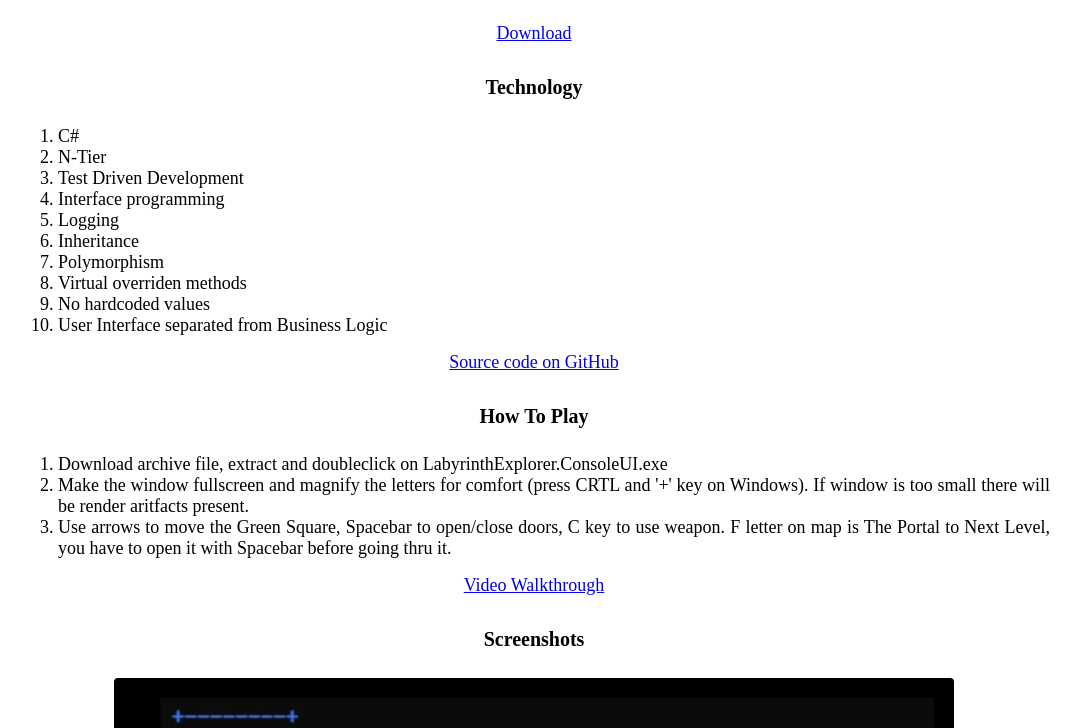
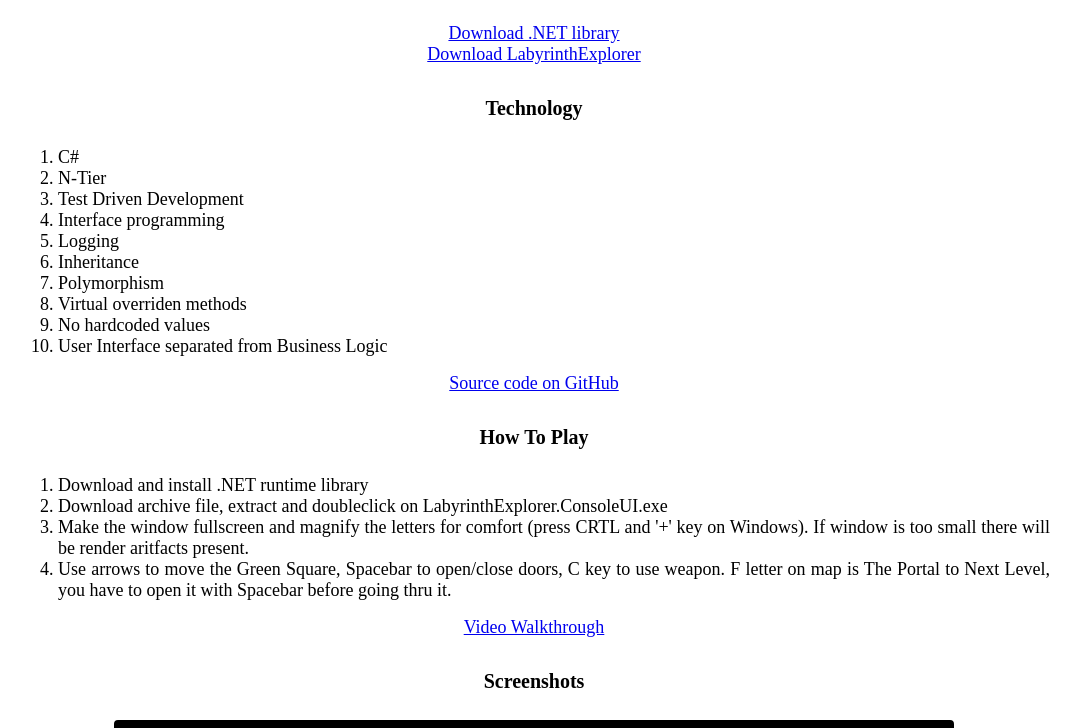
Before and after one commit to lucasadamski/lucasadamsblog, a plain HTML site: page programs/lab-ex.html in a window 1280 px wide. Shown: the part 313-1041 px from the top of the page, without its empty margins (106-1186 px from the left). Drawn offline with Linux system fonts and the light colour scheme.

Commit message:
Updated programs instructions

```diff
--- a/programs/lab-ex.html
+++ b/programs/lab-ex.html
@@ -24,7 +24,10 @@
         <article>
             <h2>Labyrinth Explorer</h2>
             <div class="download-link">
-                <a href="https://github.com/lucasadamski/labyrinthexplorer/releases/download/1.1/LabyrinthExplorer.1.1.zip">Download</a>
+                <a href="https://dotnet.microsoft.com/en-us/download/dotnet/thank-you/runtime-8.0.4-windows-x64-installer">Download .NET library</a>
+            </div>
+            <div class="download-link">
+                <a href="https://github.com/lucasadamski/labyrinthexplorer/releases/download/1.1/LabyrinthExplorer.1.1.zip">Download LabyrinthExplorer</a>
             </div>
             <h4>Technology</h4>
             <ol>
@@ -45,6 +48,7 @@
 
             <h4>How To Play</h4>
             <ol>
+                <li>Download and install .NET runtime library</li>
                 <li>Download archive file, extract and doubleclick on LabyrinthExplorer.ConsoleUI.exe</li>
                 <li>Make the window fullscreen and magnify the letters for comfort (press CRTL and '+' key on Windows). If window is too small there will be render aritfacts present.</li>
                 <li>Use arrows to move the Green Square, Spacebar to open/close doors, C key to use weapon. F letter on map is The Portal to Next Level, you have to open it with Spacebar before going thru it.</li>
```
Also changed, not shown: programs/paycheck-calc.html (+5 -1 lines).
